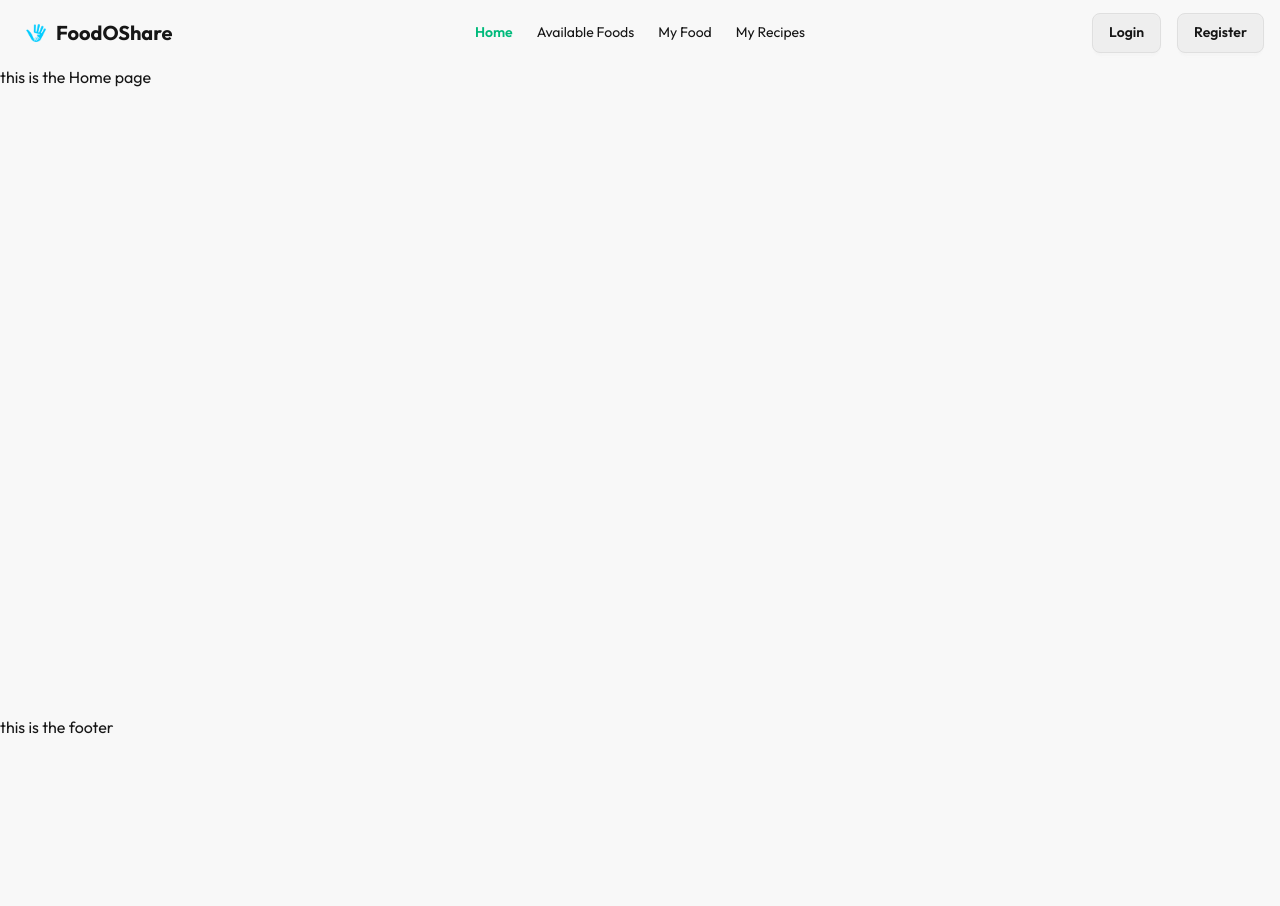
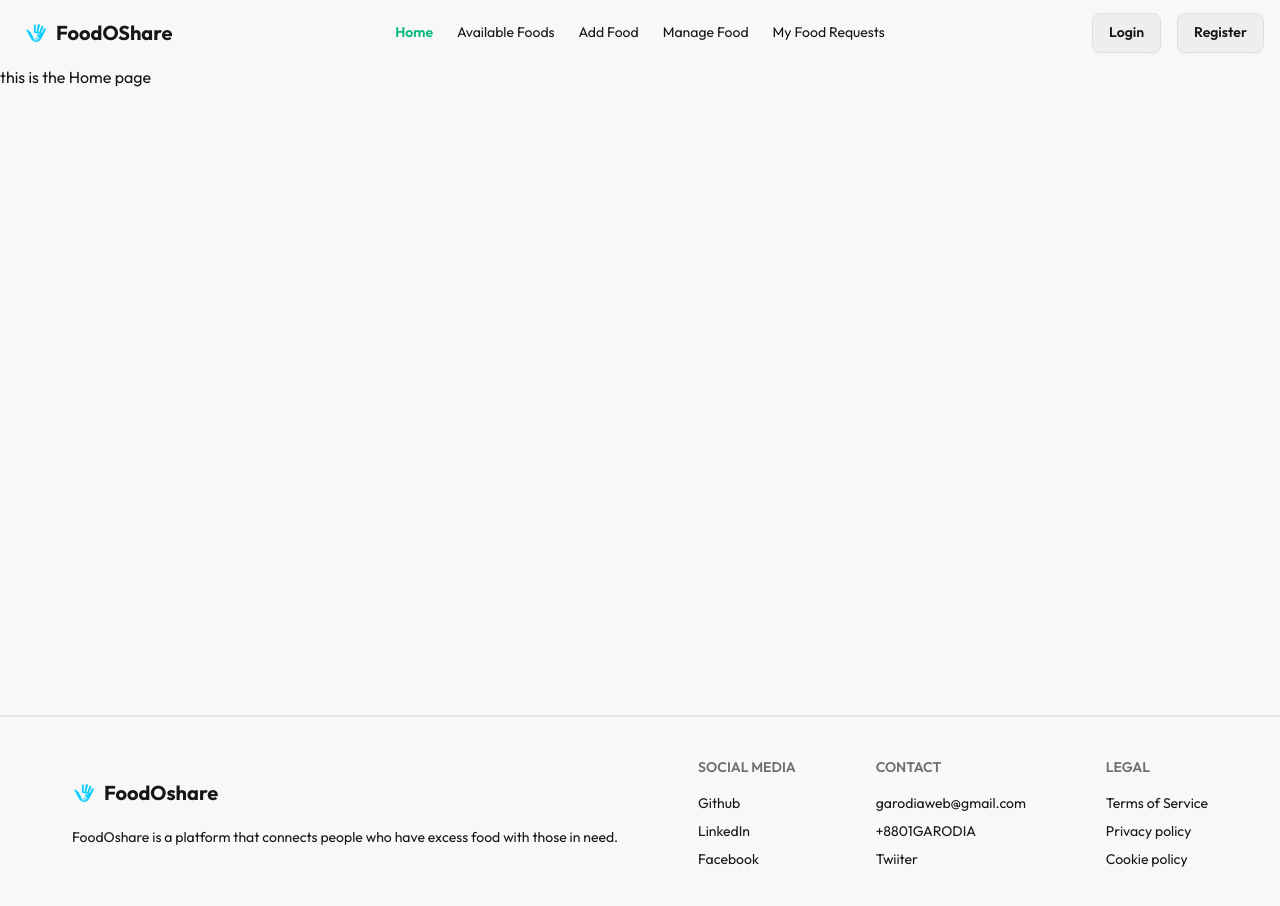
Before and after one commit to garodiaa/foodOshare_client, a React (Vite) app: page / in a window 1280 px wide. Shown: the top 906 px of the page. Before the commit the page ends 800 px from the top, so only its background shows below. Built offline with nearby package versions, Linux system fonts and the light colour scheme; no server answers; a web font is replaced by a local one.

Commit message:
added footer

```diff
--- a/index.html
+++ b/index.html
@@ -2,7 +2,7 @@
 <html lang="en" data-theme="light">
   <head>
     <meta charset="UTF-8" />
-    <link rel="icon" type="image/svg+xml" href="/vite.svg" />
+    <link rel="icon" type="image/svg+xml" href="/logo.png" />
     <meta name="viewport" content="width=device-width, initial-scale=1.0" />
     <title>FoodOShare</title>
   </head>
--- a/src/components/Footer.jsx
+++ b/src/components/Footer.jsx
@@ -3,7 +3,39 @@ import React from 'react';
 const Footer = () => {
     return (
         <div>
-            this is the footer
+            <div className='border-t-2 border-base-300'>
+                <footer className="container mx-auto footer sm:place-items-center sm:footer-horizontal text-base-content p-10">
+                    <aside>
+                        {/* <img className='w-15' src={mainIcon} alt="" /> */}
+                        <p>
+                            <span className='flex items-center gap-2'>
+                                <img className='w-6' src="/logo.png" alt="logo" />
+                                <span className='font-bold text-xl'>FoodOshare</span></span>
+                            <br />
+                            FoodOshare is a platform that connects people who have excess food with those in need.
+                        </p>
+                    </aside>
+                    <nav>
+                        <h6 className="footer-title">Social Media</h6>
+                        <a href='https://github.com/garodiaa' className="link link-hover" target='_blank'>Github</a>
+                        <a href='' className="link link-hover" target='_blank'>LinkedIn</a>
+                        <a className="link link-hover" target='_blank'>Facebook</a>
+                    </nav>
+                    <nav>
+                        <h6 className="footer-title">Contact</h6>
+                        <a href='mailto:garodiaweb@gmail.com' className="link link-hover" target='_blank'>garodiaweb@gmail.com</a>
+                        <a href='mailto:garodiaweb@gmail.com' className="link link-hover" target='_blank'>+8801GARODIA</a>
+                        <a href='https://x.com/SouravGarodia' className="link link-hover" target='_blank'>Twiiter</a>
+
+                    </nav>
+                    <nav>
+                        <h6 className="footer-title">Legal</h6>
+                        <a className="link link-hover">Terms of Service</a>
+                        <a className="link link-hover">Privacy policy</a>
+                        <a className="link link-hover">Cookie policy</a>
+                    </nav>
+                </footer>
+            </div>
         </div>
     );
 };
--- a/src/components/Navbar.jsx
+++ b/src/components/Navbar.jsx
@@ -32,10 +32,13 @@ const Navbar = () => {
                 <NavLink to={"/available-foods"}>Available Foods</NavLink>
             </li>
             <li>
-                <NavLink to={"/my-food"}>My Food</NavLink>
+                <NavLink to={"/add-food"}>Add Food</NavLink>
             </li>
             <li>
-                <NavLink to={`/my-food/${user?.email}`}>My Recipes</NavLink>
+                <NavLink to={`/manage-foods/${user?.email}`}>Manage Food</NavLink>
+            </li>
+            <li>
+                <NavLink to={`/my-food-requests/${user?.email}`}>My Food Requests</NavLink>
             </li>
         </>);
 
```
Also changed, not shown: src/routes/router.jsx (+6 -5 lines).
